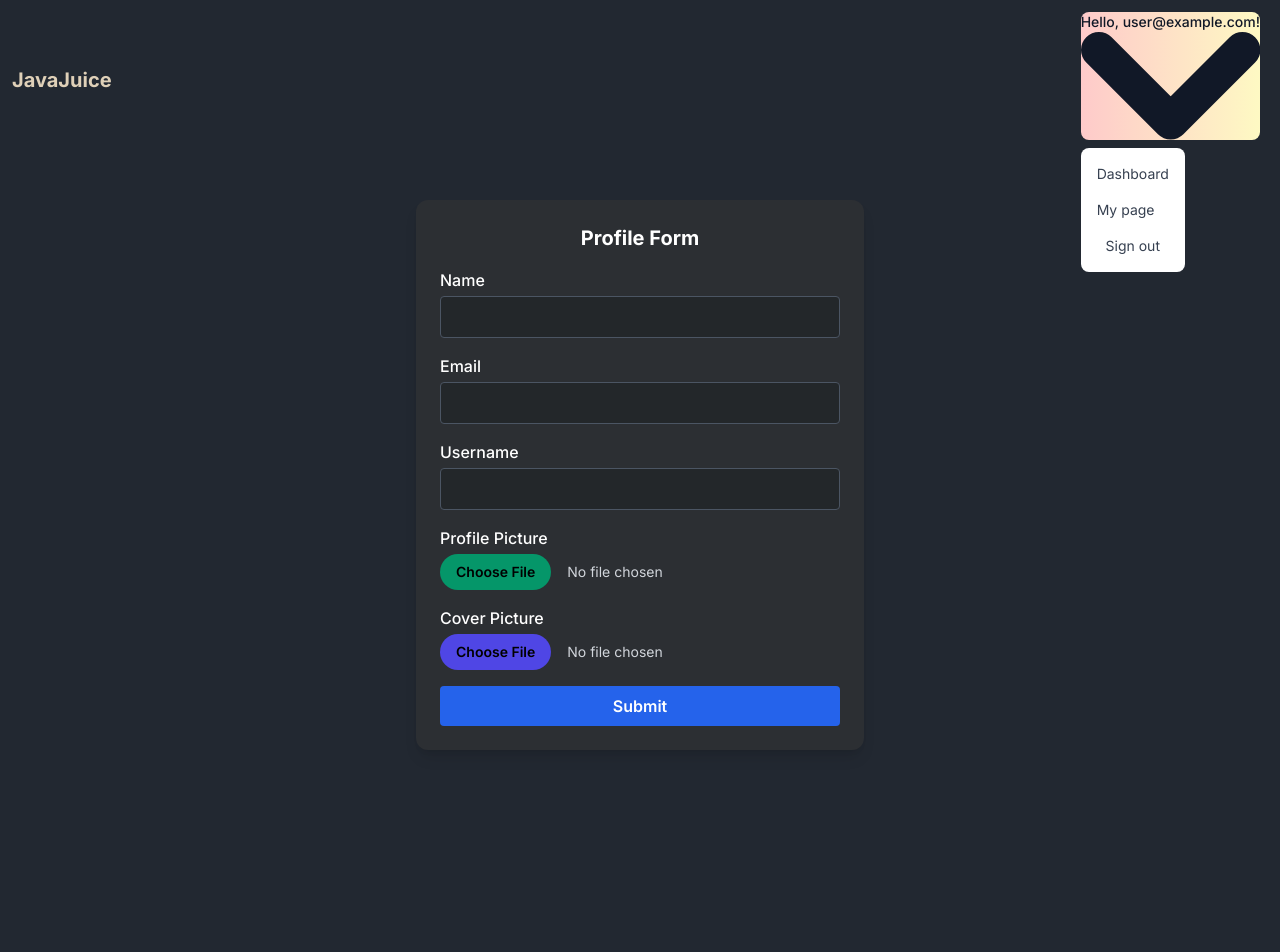
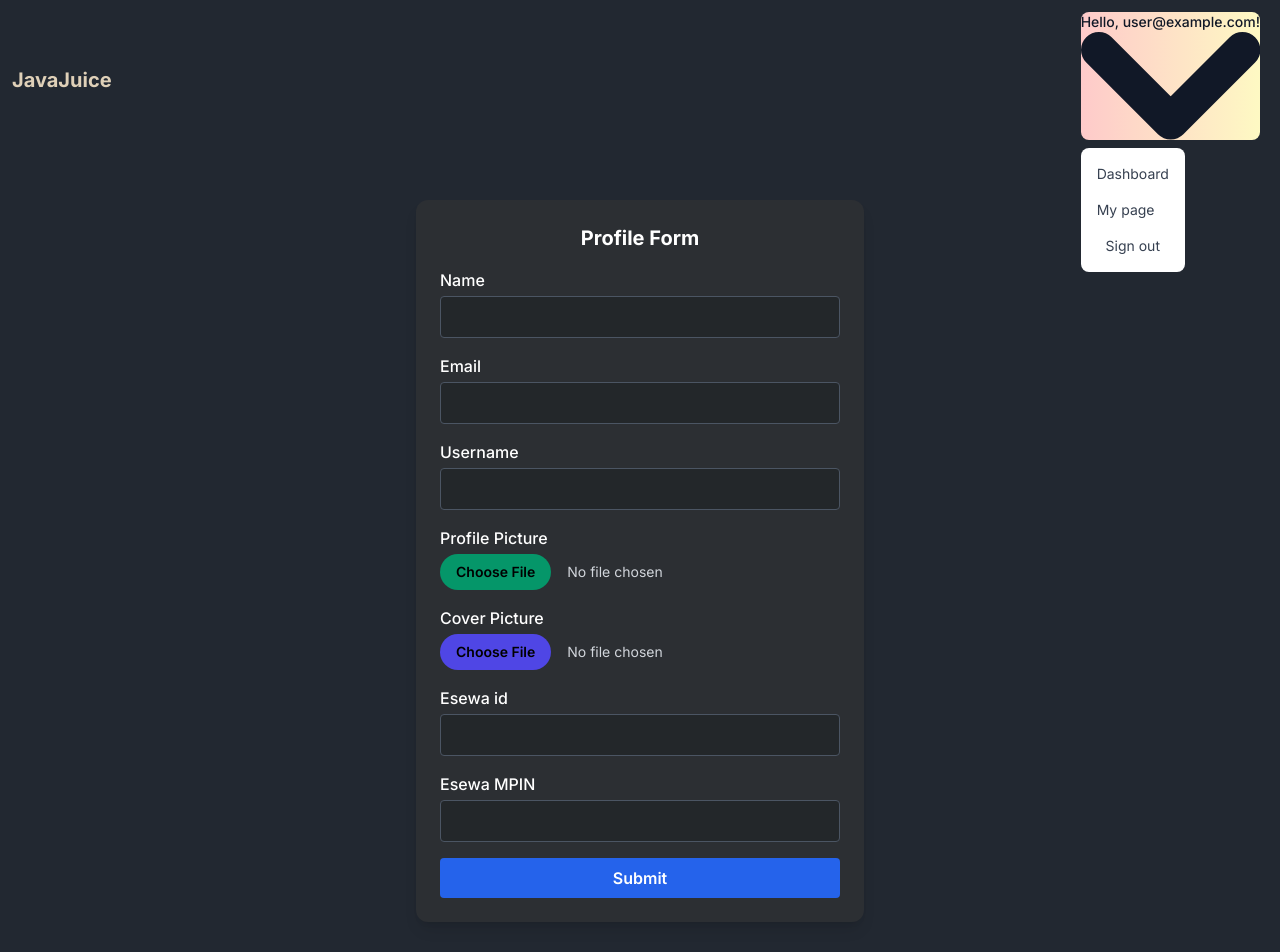
Before and after one commit to Aditehh/FundMe, a Next.js app: page /dashboard in a window 1280 px wide. Shown: the top 952 px of the page. Built offline with nearby package versions, Linux system fonts and the light colour scheme; no server answers; sample sign-in values are in the browser's storage.

Commit message:
thisthebestmusic

```diff
--- a/app/dashboard/page.js
+++ b/app/dashboard/page.js
@@ -71,7 +71,7 @@ const Dashboard = () => {
         <div>
           <label className="block mb-1 font-medium">Cover Picture</label>
           <input
-          required
+            required
             type="file"
             name="coverPic"
             accept="image/*"
@@ -79,6 +79,31 @@ const Dashboard = () => {
             className="w-full text-sm text-gray-300 file:mr-4 file:py-2 file:px-4 file:rounded-full file:border-0 file:text-sm file:font-semibold file:bg-indigo-600 hover:file:bg-indigo-700"
           />
         </div>
+
+        <div>
+          <label className="block mb-1 font-medium">Esewa id</label>
+          <input
+            type="text"
+            name="username"
+            // value={form.username}
+            // onChange={handleChange}
+            className="w-full px-3 py-2 rounded bg-[#23272a] border border-gray-600 focus:outline-none"
+            required
+          />
+        </div>
+
+           <div>
+          <label className="block mb-1 font-medium">Esewa MPIN</label>
+          <input
+            type="text"
+            name="username"
+            // value={form.username}
+            // onChange={handleChange}
+            className="w-full px-3 py-2 rounded bg-[#23272a] border border-gray-600 focus:outline-none"
+            required
+          />
+        </div>
+
 
         <button
           type="submit"
```
